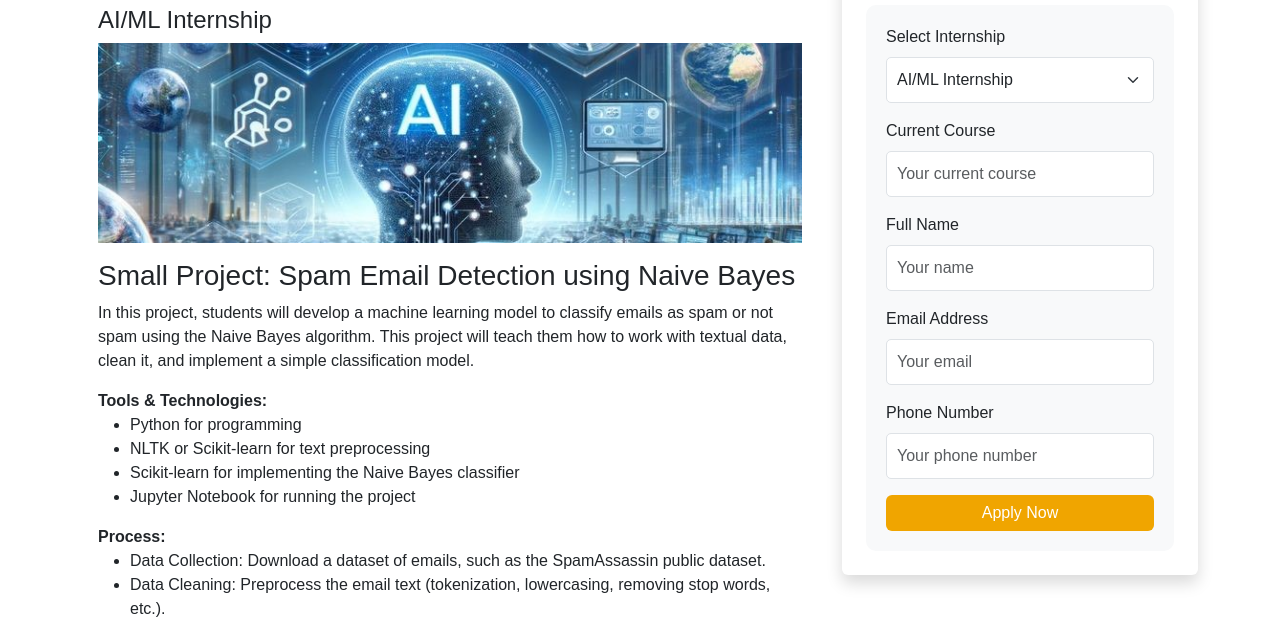
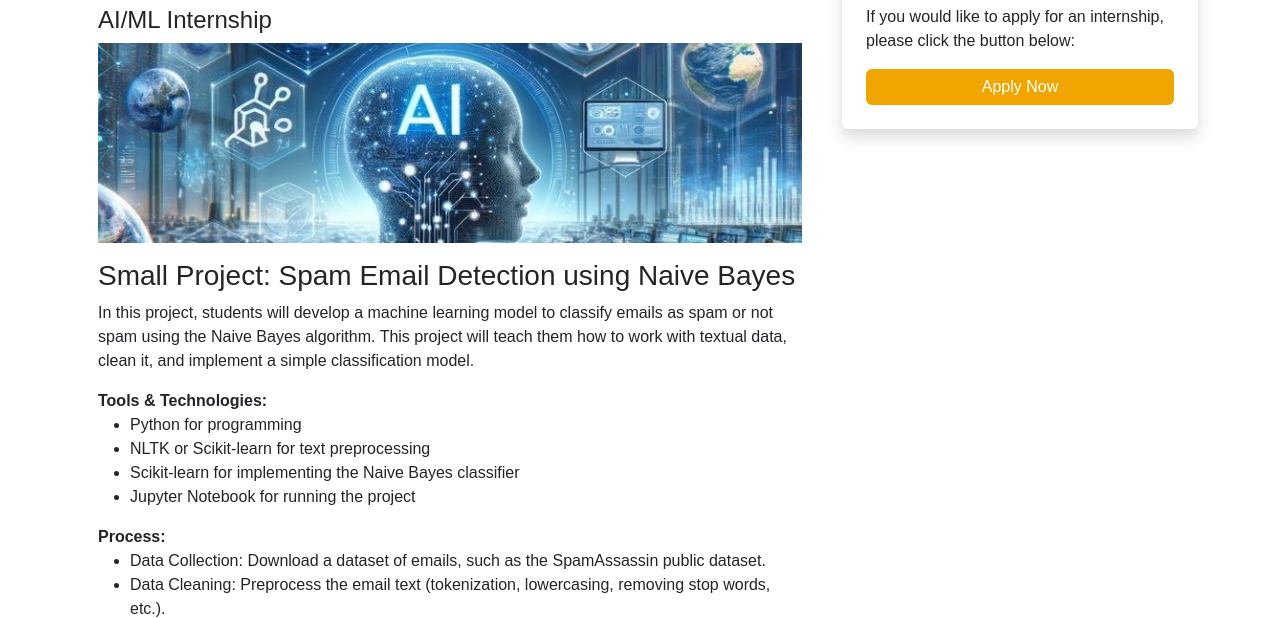
Before and after one commit to iloveuradha/NxtGenIntern, a plain HTML site: page internship_details.html in a window 1280 px wide. Shown: the part 184-802 px from the top of the page. Drawn offline with nearby package versions, Linux system fonts and the light colour scheme.

Commit message:
Update internship_details.html

```diff
--- a/internship_details.html
+++ b/internship_details.html
@@ -227,33 +227,12 @@
             <div class="col-md-4">
                 <div class="card shadow p-4">
                     <h4>Apply for Internship</h4>
-                    <form>
-                        <div class="mb-3">
-                            <label for="internshipType" class="form-label">Select Internship</label>
-                            <select class="form-select" id="internshipType">
-                                <option value="ai_ml">AI/ML Internship</option>
-                                <option value="data_analyst">Data Analyst Internship</option>
-                                <option value="data_science">Data Science Internship</option>
-                            </select>
-                        </div>
-                        <div class="mb-3">
-                            <label for="studentCourse" class="form-label">Current Course</label>
-                            <input type="text" class="form-control" id="studentCourse" placeholder="Your current course">
-                        </div>
-                        <div class="mb-3">
-                            <label for="studentName" class="form-label">Full Name</label>
-                            <input type="text" class="form-control" id="studentName" placeholder="Your name">
-                        </div>
-                        <div class="mb-3">
-                            <label for="studentEmail" class="form-label">Email Address</label>
-                            <input type="email" class="form-control" id="studentEmail" placeholder="Your email">
-                        </div>
-                        <div class="mb-3">
-                            <label for="studentPhone" class="form-label">Phone Number</label>
-                            <input type="tel" class="form-control" id="studentPhone" placeholder="Your phone number">
-                        </div>
-                        <button type="submit" class="btn btn-primary w-100">Apply Now</button>
-                    </form>
+
+                    <div>
+
+                        <p>If you would like to apply for an internship, please click the button below:</p>
+                        <a href="https://docs.google.com/forms/d/e/1FAIpQLSfWTfRhtaL_nqGp1vbc7ZM3kGpBT_Epm-F5FH_oUeRCDqYhCA/viewform?usp=sf_link" class="btn btn-primary w-100" target="_blank">Apply Now</a>
+                    </div>
                 </div>
             </div>
         </div>
```
